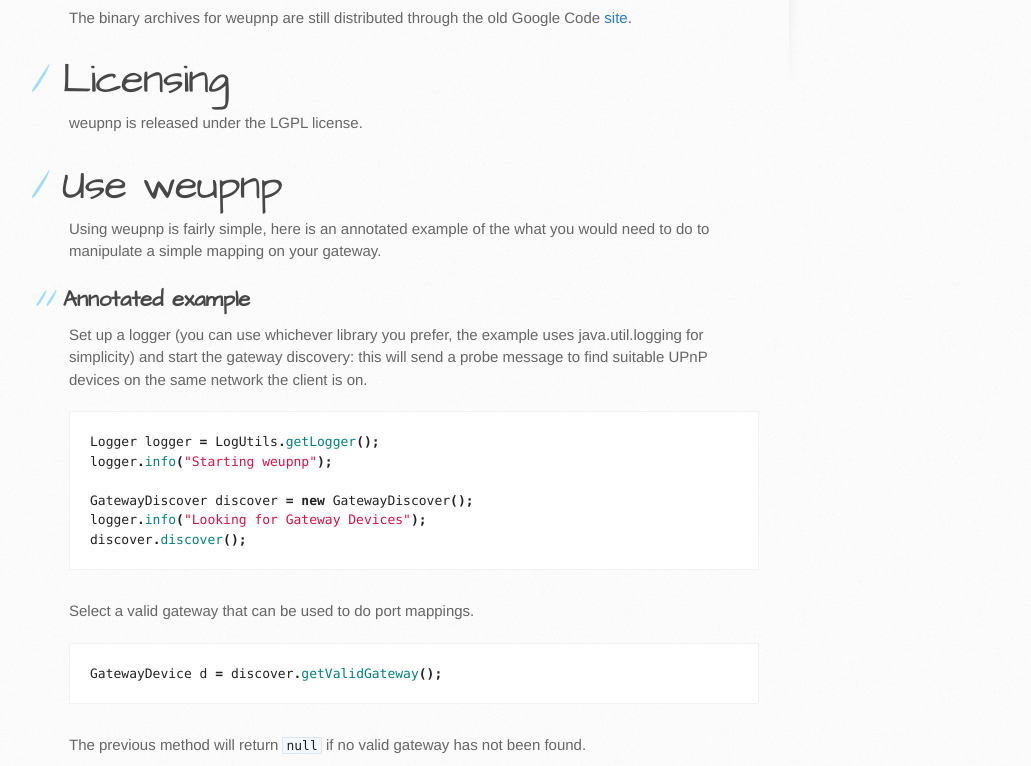
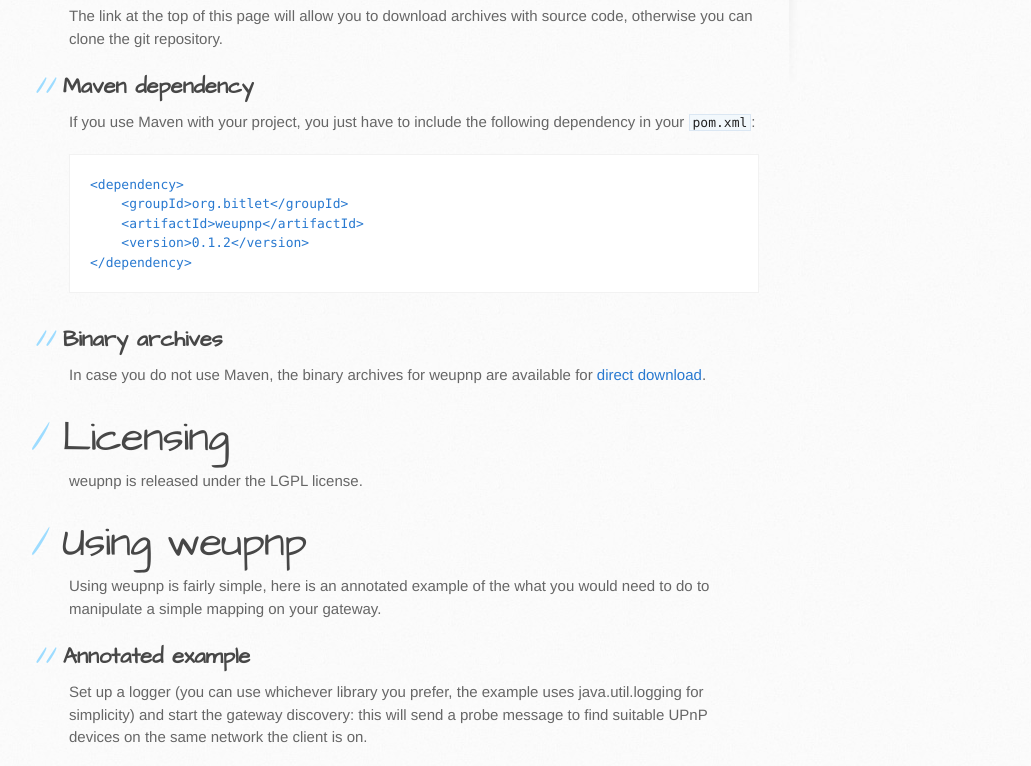
Before and after one commit to bitletorg/weupnp, a plain HTML site: page index.html in a window 1280 px wide. Shown: the part 688-1454 px from the top of the page, without its empty margins (101-1132 px from the left). Drawn offline with Linux system fonts and the light colour scheme.

```diff
--- a/index.html
+++ b/index.html
@@ -39,17 +39,32 @@
 <li>Since version 1.6, the <a href="http://upnp-portmapper.sourceforge.net/">UPnP PortMapper</a> can use weupnp to communicate with Gateway Devices.</li>
 <li>
 <a href="http://www.jitsi.org/">Jitsi</a> (formerly SIP communicator) uses weupnp to gather UPnP candidates for ICE operations</li>
-</ul><h1>Download weupnp</h1>
+</ul><h1>Getting weupnp</h1>
 
-<p>The link at the top of this page will allow you to download archives with source code.</p>
+<h2>Source code</h2>
 
-<p>The binary archives for weupnp are still distributed through the old Google Code <a href="https://code.google.com/p/weupnp/downloads/list">site</a>.</p>
+<p>The link at the top of this page will allow you to download archives with source code, otherwise you can clone the git repository.</p>
+
+<h2>Maven dependency</h2>
+
+<p>If you use Maven with your project, you just have to include the following dependency in your <code>pom.xml</code>:</p>
+
+<pre><code>&lt;dependency&gt;
+    &lt;groupId&gt;org.bitlet&lt;/groupId&gt;
+    &lt;artifactId&gt;weupnp&lt;/artifactId&gt;
+    &lt;version&gt;0.1.2&lt;/version&gt;
+&lt;/dependency&gt;
+</code></pre>
+
+<h2>Binary archives</h2>
+
+<p>In case you do not use Maven, the binary archives for weupnp are available for <a href="http://search.maven.org/#browse%7C-338337906">direct download</a>.</p>
 
 <h1>Licensing</h1>
 
 <p>weupnp is released under the LGPL license.</p>
 
-<h1>Use weupnp</h1>
+<h1>Using weupnp</h1>
 
 <p>Using weupnp is fairly simple, here is an annotated example of the what you would need to do to manipulate a simple mapping on your gateway.</p>
 
@@ -135,7 +150,7 @@
 
 <p>The implementation of weupnp was inspired by <a href="http://miniupnp.free.fr/">miniupnp</a>, a C UPnP library by Thomas Bernard.</p>
 
-<h1>Participate</h1>
+<h1>Participating</h1>
 
 <p>If you wish to contribute, feel free to drop a line to <a href="https://github.com/abahgat" class="user-mention">@abahgat</a> and <a href="https://github.com/DCastagna" class="user-mention">@DCastagna</a>.</p>
         </section>
```
Also changed, not shown: params.json (+1 -1 lines).
